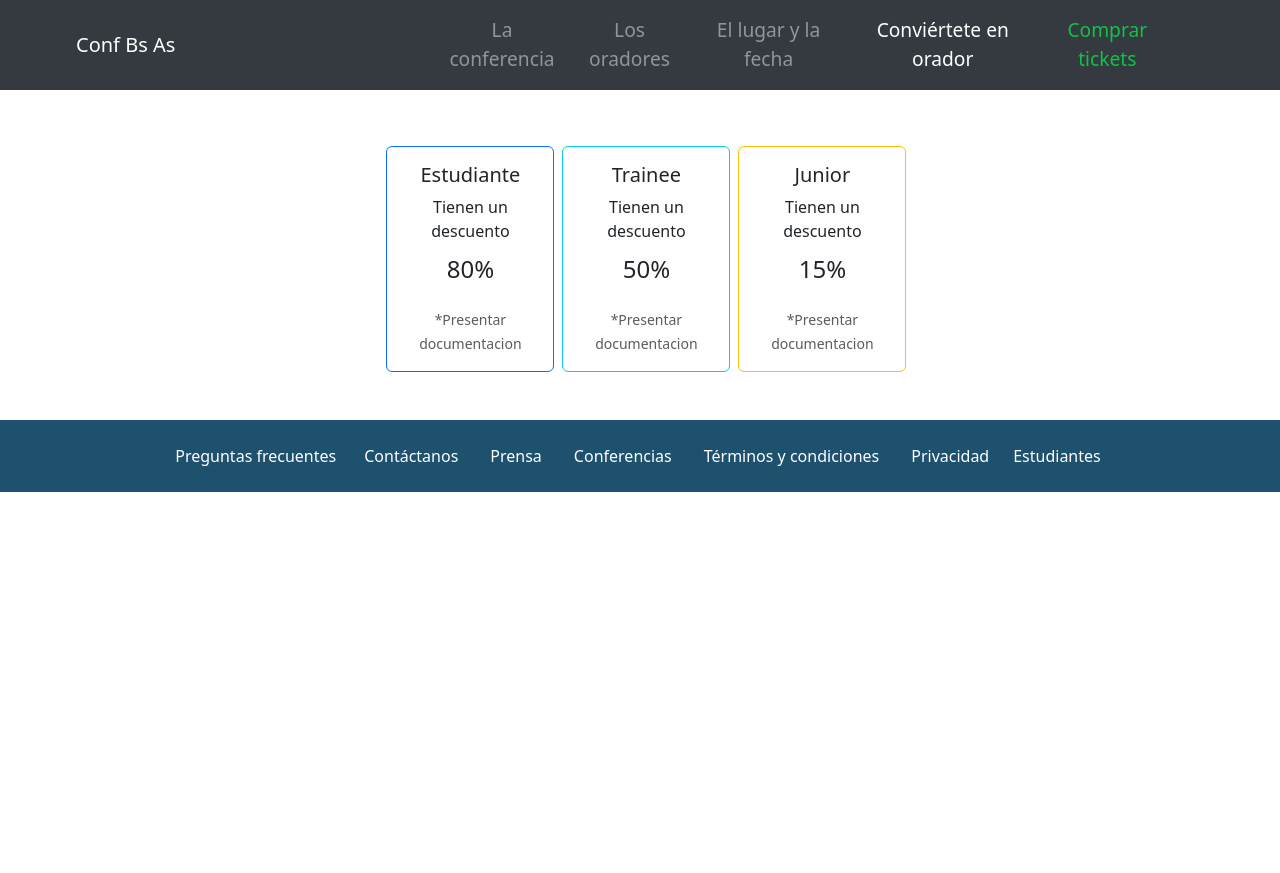
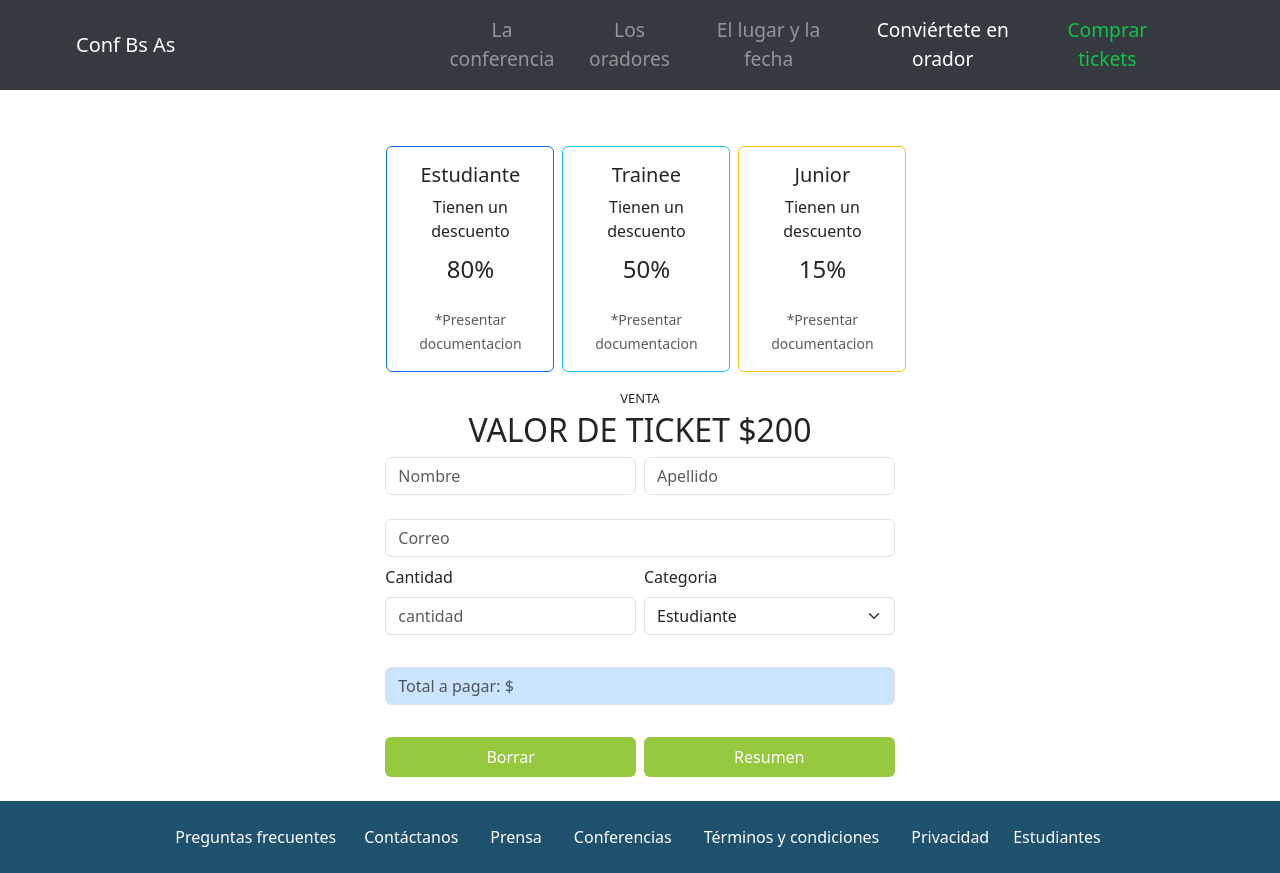
Before and after one commit to FlorGiannini/Tp-Bootstrap, a plain HTML site: page comprar-tickets.html in a window 1280 px wide. Before the commit the page ends 800 px from the top, so only its background shows below. Drawn offline with nearby package versions, Linux system fonts and the light colour scheme.

Commit message:
git commit -m "Diseño"

```diff
--- a/comprar-tickets.html
+++ b/comprar-tickets.html
@@ -29,7 +29,7 @@
         </div>
     </nav>
 
-    <section id="cards" class="row row-col-3 g-2 my-5 justify-content-center text-center">
+    <section id="cards" class="row row-col-3 g-2 mt-5 justify-content-center text-center">
         <div class="col-sm-8 col-md-4 col-lg-3">
           <div class="card border-primary">
              <div class="card-body ">
@@ -65,6 +65,60 @@
 
     </section>
 
+    <section>
+        <h2 class="text-center"><span id="small">VENTA</span><br> VALOR DE TICKET $200</h2>
+
+        <div class="col-12 col-md-5 mx-auto">
+         <form class="container-fluid">
+             <div class="row g-2">
+                 <div class="col-12 col-md-6 mb-2">
+                    <input type="text" class="form-control" id="Nombre" placeholder="Nombre">
+                 </div>
+
+                 <div class="col-12 col-md-6 mb-2">
+                    <input type="text" class="form-control col-12 col-md-6 mb-2" id="Apellido" placeholder="Apellido" >
+                 </div>
+
+                 <div class="col-12 mb-2">
+                    <input type="email" class="form-control" id="Email" placeholder="Correo">
+                 </div>
+              </div>
+
+                <div class="row g-2">
+                   <div class="col-12 col-md-6 mb-2">
+                     <label class="form-label">Cantidad</label>
+                     <input type="number" class="form-control" id="cantidad" placeholder="cantidad">
+                   </div>
+
+                    <div class="col-12 col-md-6 mb-2">
+                     <label class="form-label col-12 col-md-6 mb-2">Categoria</label>
+                        <select class="form-select" aria-label="Default select example">
+                            <option selected>Estudiante</option>
+                            <option value="1">Trainee</option>
+                            <option value="2">Junior</option>
+                        </select>
+                    </div>
+                </div>
+
+                <div class="col-12 mb-2">
+                 <input id="fondo-resumen" type="number" class="form-control my-4 mb-4" id="Resumen" placeholder="Total a pagar: $ ">
+                </div>
+
+
+                <div class="row g-2 mt-2 text-center">
+                    <div class="col-12 col-md-6 mb-2">
+                     <button id="borrar" type="reset" class="form-control text-white w-100 p-2">Borrar</button>
+                    </div>
+
+                    <div class="col-12 col-md-6 mb-2">
+                     <button id="resumen" type="submit" class="form-control text-white w-100 p-2">Resumen</button>
+                    </div>
+                </div>
+          </form>
+        </div>
+    </section>
+
+
     <footer class="navbar navbar-expand-md justify-content-center text-center align-items-center mt-3 p-3">
     <ul class="navbar-nav">
       <li class="nav-item px-1"><a class="nav-link text-white ps-1" href="#">Preguntas frecuentes</a></li>
--- a/css/estilo.css
+++ b/css/estilo.css
@@ -188,7 +188,7 @@ text-align: center;
 border-bottom: dotted  ;
 }
 
-#enviar{
+#enviar, #borrar, #resumen {
 background-color: #96C93E;
 border: none;
 }
@@ -207,3 +207,7 @@ font-size: medium;
 width: 55%;
 margin-left: 23%;
 }
+
+#fondo-resumen{
+background-color: #CCE5FF;
+}
```
